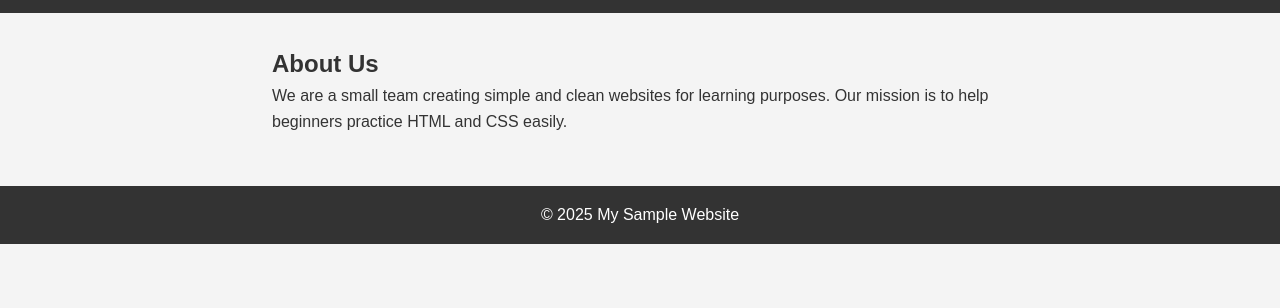
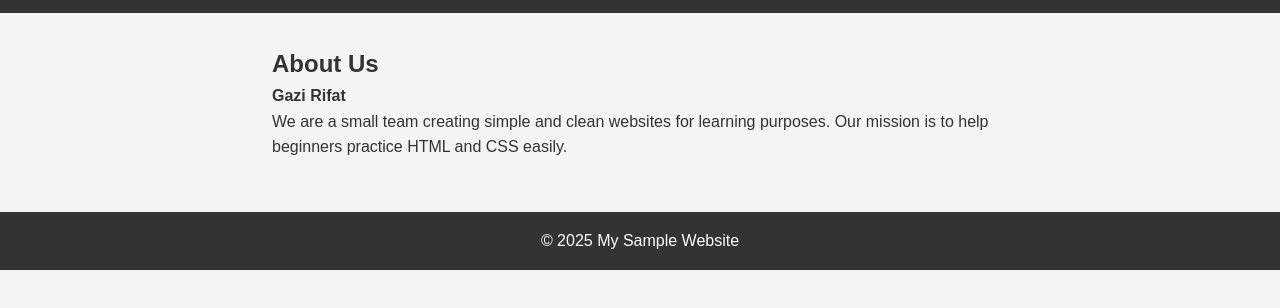
Before and after one commit to gazirifatahmed/git-practice, a plain HTML site: page about.html in a window 1280 px wide. Shown: the part 104-412 px from the top of the page. Drawn offline with Linux system fonts and the light colour scheme.

Commit message:
Update about.html

```diff
--- a/about.html
+++ b/about.html
@@ -19,6 +19,7 @@
 
   <section class="content">
     <h2>About Us</h2>
+    <B>Gazi Rifat</B>
     <p>We are a small team creating simple and clean websites for learning purposes. Our mission is to help beginners practice HTML and CSS easily.</p>
   </section>
 
```
